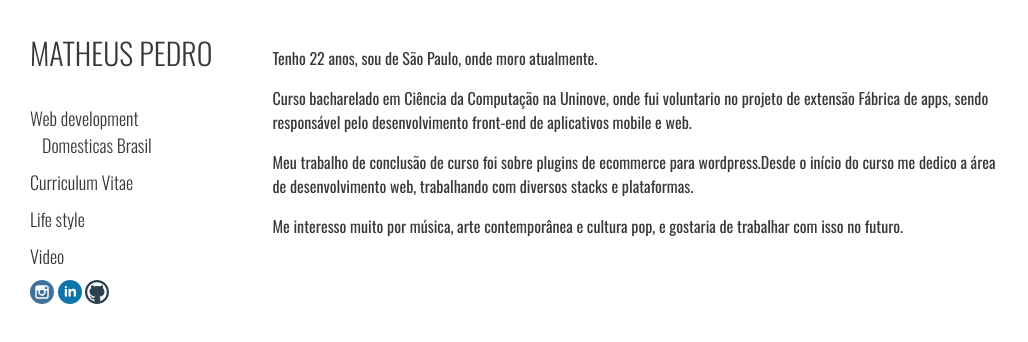
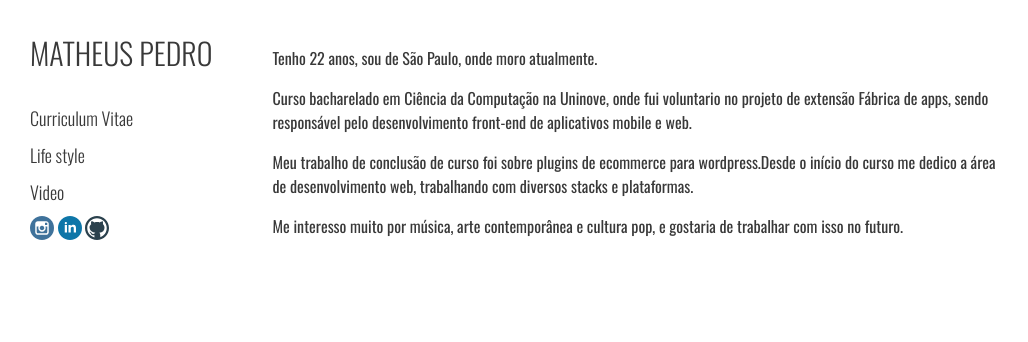
Before and after one commit to matheusopedro/matheusopedro.github.io, a plain HTML site: page index.html in a window 1280 px wide. Shown: the whole page, without its empty margins (0-1028 px from the left). Drawn offline with nearby package versions, Linux system fonts and the light colour scheme.

Commit message:
Alterando o menu

```diff
--- a/index.html
+++ b/index.html
@@ -16,24 +16,15 @@
 				<nav class="main_navigation">
 					<ul>
 						<li>
-							<a href="webdev/" class="navigation">
-								Web development
-							</a>
-							<ul class="nub_navigation">
-								<li class="subitem"><a href="domesticas-brasil/" class="navigation">Domesticas Brasil</a></li>
-								<li></li>
-							</ul>
+							<a href="cv/" class="navigation">Curriculum Vitae</a>
 						</li>
 						<li>
-							<a>Curriculum Vitae</a>
-						</li>
-						<li>
-							<a href="lifestyle/" class="navigation">
+							<a href="lf/" class="navigation">
 								Life style
 							</a>
 						</li>
 						<li>
-							<a href="video/" class="navigation">
+							<a href="vid/" class="navigation">
 								Video
 							</a>
 						</li>
```
